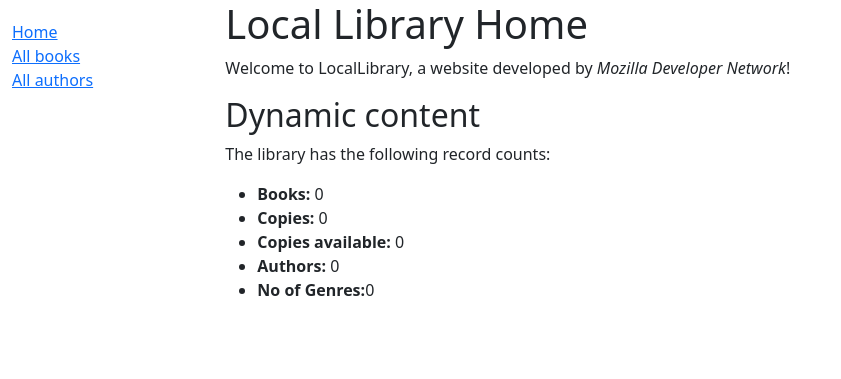
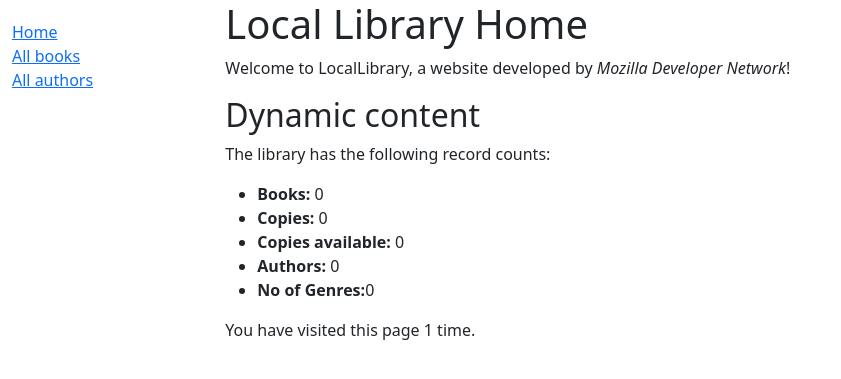
Before and after one commit to rid47/django_local_library, a Django app: page /catalog/ in a window 1280 px wide. Shown: the top 379 px of the page, without its empty margins (0-841 px from the left). Run offline with Django 5.2, Linux system fonts and the light colour scheme; data that the repository does not hold is empty.

Commit message:
shown visit count in home page

```diff
--- a/locallibrary/catalog/templates/index.html
+++ b/locallibrary/catalog/templates/index.html
@@ -20,4 +20,7 @@
     <li><strong>Authors:</strong> {{ num_authors }}</li>
     <li><strong>No of Genres:</strong>{{ num_genres }}</li>
   </ul>
+  <p>
+    You have visited this page {{ num_visits }} time{{ num_visits|pluralize }}.
+  </p>
 {% endblock %}
--- a/locallibrary/catalog/views.py
+++ b/locallibrary/catalog/views.py
@@ -17,12 +17,19 @@ def index(request):
 
     num_genres = Genre.objects.count()
 
+
+    # Number of visits to this view, as counted in the session variable.
+    num_visits = request.session.get('num_visits', 0)
+    num_visits += 1
+    request.session['num_visits'] = num_visits
+
     context = {
         'num_books': num_books,
         'num_instances': num_instances,
         'num_instances_available': num_instances_available,
         'num_authors': num_authors,
         'num_genres': num_genres,
+        'num_visits': num_visits,
 
     }
 
```
